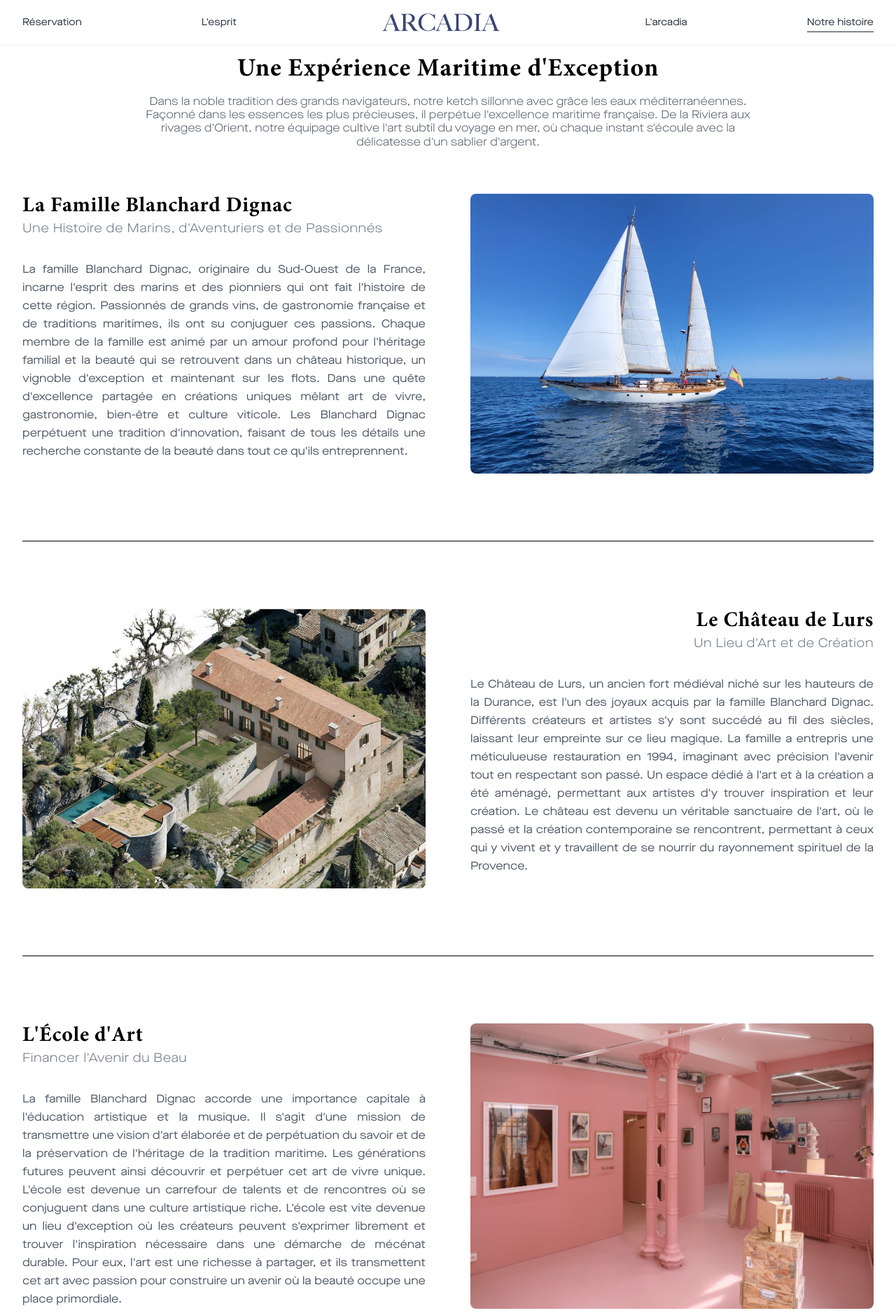
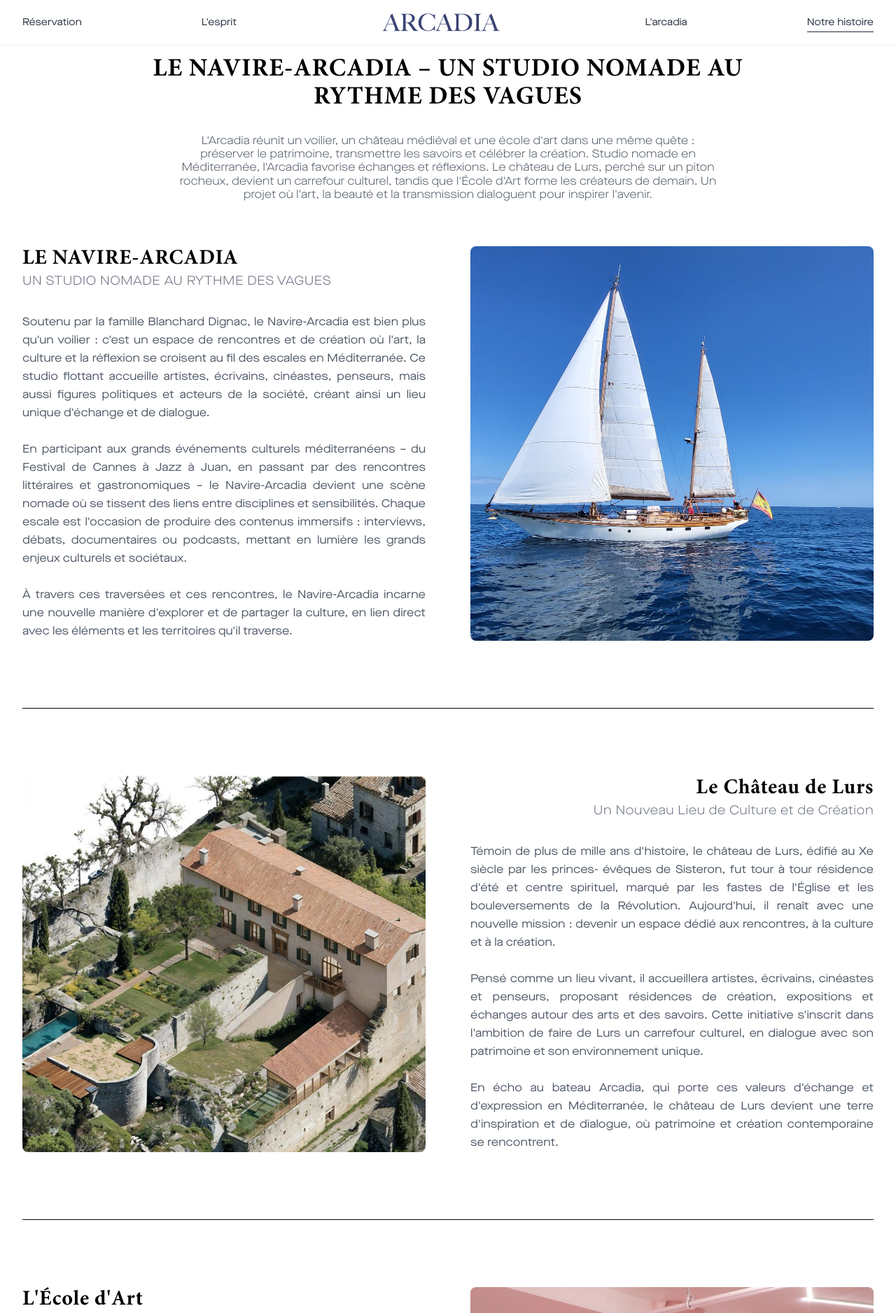
Before and after one commit to hugotiem/arcadia-website, a Next.js app: page /histoire in a window 1280 px wide. Shown: the top 1877 px of the page at 70% size. Built offline with nearby package versions, Linux system fonts and the light colour scheme.

Commit message:
fix: correction des apostrophes dans histoire/page.tsx et remplacement de img par Image dans DetailView.tsx

```diff
--- a/src/app/histoire/page.tsx
+++ b/src/app/histoire/page.tsx
@@ -42,50 +42,54 @@
         <div className="max-w-4xl mx-auto px-4 text-center">
           <h1
             ref={setRef(0)}
-            className="text-4xl font-bold mb-4 font-minion-pro animate-on-scroll"
+            className="text-4xl font-bold mb-8 font-minion-pro animate-on-scroll"
             data-animation="animate-fade-up"
           >
-            Une Expérience Maritime d&apos;Exception
+            LE NAVIRE-ARCADIA – UN STUDIO NOMADE AU RYTHME DES VAGUES
           </h1>
           <p
             ref={setRef(1)}
-            className="text-gray-600 leading-relaxed font-light animate-on-scroll"
+            className="text-gray-600 leading-relaxed font-light animate-on-scroll max-w-3xl mx-auto"
             data-animation="animate-fade-up"
             style={{lineHeight: '1.2em'}}
           >
-            Dans la noble tradition des grands navigateurs, notre ketch sillonne avec grâce
-            les eaux méditerranéennes. Façonné dans les essences les plus précieuses, il perpétue
-            l&apos;excellence maritime française. De la Riviera aux rivages d&apos;Orient, notre équipage cultive
-            l&apos;art subtil du voyage en mer, où chaque instant s&apos;écoule avec la délicatesse d&apos;un sablier
-            d&apos;argent.
+            L&apos;Arcadia réunit un voilier, un château médiéval et une école d&apos;art dans une même quête :
+            préserver le patrimoine, transmettre les savoirs et célébrer la création.
+            Studio nomade en Méditerranée, l&apos;Arcadia favorise échanges et réflexions. Le château de
+            Lurs, perché sur un piton rocheux, devient un carrefour culturel, tandis que l&apos;École d&apos;Art
+            forme les créateurs de demain.
+            Un projet où l&apos;art, la beauté et la transmission dialoguent pour inspirer l&apos;avenir.
           </p>
         </div>
       </section>
 
       {/* Histoire Sections */}
       <div className="max-w-[90rem] mx-auto px-8 space-y-24 pb-24">
-        {/* La Famille Blanchard Dignac */}
+        {/* Le Navire-Arcadia */}
         <section className="grid grid-cols-1 md:grid-cols-2 gap-16 items-start">
           <div
             ref={setRef(2)}
             className="animate-on-scroll h-fit"
             data-animation="animate-slide-right"
           >
-            <h2 className="text-3xl font-bold font-minion-pro">La Famille Blanchard Dignac</h2>
-            <h3 className="text-lg text-gray-500 mb-8 font-light">Une Histoire de Marins, d&apos;Aventuriers et de Passionnés</h3>
+            <h2 className="text-3xl font-bold font-minion-pro">LE NAVIRE-ARCADIA</h2>
+            <h3 className="text-lg text-gray-500 mb-8 font-light">UN STUDIO NOMADE AU RYTHME DES VAGUES</h3>
             <p className="text-gray-600 leading-relaxed text-justify">
-              La famille Blanchard Dignac, originaire du Sud-Ouest de la France,
-              incarne l&apos;esprit des marins et des pionniers qui ont fait l&apos;histoire de
-              cette région. Passionnés de grands vins, de gastronomie française
-              et de traditions maritimes, ils ont su conjuguer ces passions.
-              Chaque membre de la famille est animé par un amour profond pour
-              l&apos;héritage familial et la beauté qui se retrouvent dans un château
-              historique, un vignoble d&apos;exception et maintenant sur les flots.
-              Dans une quête d&apos;excellence partagée en créations uniques mêlant
-              art de vivre, gastronomie, bien-être et culture viticole. Les
-              Blanchard Dignac perpétuent une tradition d&apos;innovation, faisant de
-              tous les détails une recherche constante de la beauté dans tout ce
-              qu&apos;ils entreprennent.
+              Soutenu par la famille Blanchard Dignac, le Navire-Arcadia est bien plus qu&apos;un voilier : c&apos;est
+              un espace de rencontres et de création où l&apos;art, la culture et la réflexion se croisent au fil des
+              escales en Méditerranée. Ce studio flottant accueille artistes, écrivains, cinéastes, penseurs,
+              mais aussi figures politiques et acteurs de la société, créant ainsi un lieu unique d&apos;échange
+              et de dialogue.
+              <br /><br />
+              En participant aux grands événements culturels méditerranéens – du Festival de Cannes à
+              Jazz à Juan, en passant par des rencontres littéraires et gastronomiques – le Navire-Arcadia
+              devient une scène nomade où se tissent des liens entre disciplines et sensibilités. Chaque
+              escale est l&apos;occasion de produire des contenus immersifs : interviews, débats,
+              documentaires ou podcasts, mettant en lumière les grands enjeux culturels et sociétaux.
+              <br /><br />
+              À travers ces traversées et ces rencontres, le Navire-Arcadia incarne une nouvelle manière
+              d&apos;explorer et de partager la culture, en lien direct avec les éléments et les territoires qu&apos;il
+              traverse.
             </p>
           </div>
           <div
@@ -96,7 +100,7 @@
           >
             <Image
               src="/HISTOIRE/1.JPG"
-              alt="La Famille Blanchard Dignac"
+              alt="Le Navire-Arcadia"
               fill
               className="object-cover rounded-lg"
             />
@@ -128,19 +132,21 @@
           >
             <div className="text-right">
               <h2 className="text-3xl font-bold font-minion-pro">Le Château de Lurs</h2>
-              <h3 className="text-lg text-gray-500 mb-8 font-light">Un Lieu d&apos;Art et de Création</h3>
+              <h3 className="text-lg text-gray-500 mb-8 font-light">Un Nouveau Lieu de Culture et de Création</h3>
               <p className="text-gray-600 leading-relaxed text-justify">
-                Le Château de Lurs, un ancien fort médiéval niché sur les hauteurs de
-                la Durance, est l&apos;un des joyaux acquis par la famille Blanchard Dignac.
-                Différents créateurs et artistes s&apos;y sont succédé au fil des siècles,
-                laissant leur empreinte sur ce lieu magique. La famille a entrepris
-                une méticulueuse restauration en 1994, imaginant avec précision
-                l&apos;avenir tout en respectant son passé. Un espace dédié à l&apos;art et à
-                la création a été aménagé, permettant aux artistes d&apos;y trouver
-                inspiration et leur création. Le château est devenu un véritable
-                sanctuaire de l&apos;art, où le passé et la création contemporaine se
-                rencontrent, permettant à ceux qui y vivent et y travaillent de se
-                nourrir du rayonnement spirituel de la Provence.
+                Témoin de plus de mille ans d&apos;histoire, le château de Lurs, édifié au Xe siècle par les princes-
+                évêques de Sisteron, fut tour à tour résidence d&apos;été et centre spirituel, marqué par les fastes
+                de l&apos;Église et les bouleversements de la Révolution. Aujourd&apos;hui, il renaît avec une nouvelle
+                mission : devenir un espace dédié aux rencontres, à la culture et à la création.
+                <br /><br />
+                Pensé comme un lieu vivant, il accueillera artistes, écrivains, cinéastes et penseurs,
+                proposant résidences de création, expositions et échanges autour des arts et des savoirs.
+                Cette initiative s&apos;inscrit dans l&apos;ambition de faire de Lurs un carrefour culturel, en dialogue
+                avec son patrimoine et son environnement unique.
+                <br /><br />
+                En écho au bateau Arcadia, qui porte ces valeurs d&apos;échange et d&apos;expression en
+                Méditerranée, le château de Lurs devient une terre d&apos;inspiration et de dialogue, où
+                patrimoine et création contemporaine se rencontrent.
               </p>
             </div>
           </div>
@@ -159,17 +165,27 @@
             <h2 className="text-3xl font-bold font-minion-pro">L&apos;École d&apos;Art</h2>
             <h3 className="text-lg text-gray-500 mb-8 font-light">Financer l&apos;Avenir du Beau</h3>
             <p className="text-gray-600 leading-relaxed text-justify">
-              La famille Blanchard Dignac accorde une importance capitale à
-              l&apos;éducation artistique et la musique. Il s&apos;agit d&apos;une mission de transmettre
-              une vision d&apos;art élaborée et de perpétuation du savoir et de la préservation
-              de l&apos;héritage de la tradition maritime. Les générations futures peuvent ainsi
-              découvrir et perpétuer cet art de vivre unique. L&apos;école est devenue un
-              carrefour de talents et de rencontres où se conjuguent dans une culture
-              artistique riche. L&apos;école est vite devenue un lieu d&apos;exception où les créateurs
-              peuvent s&apos;exprimer librement et trouver l&apos;inspiration nécessaire
-              dans une démarche de mécénat durable. Pour eux, l&apos;art est une
-              richesse à partager, et ils transmettent cet art avec passion
-              pour construire un avenir où la beauté occupe une place primordiale.
+              La famille Blanchard Dignac accorde une importance capitale à l&apos;éducation artistique et au
+              mécénat. Animés par cette conviction, ils ont choisi de financer L&apos;ÉCOLE D&apos;ART, un
+              établissement indépendant dédié à la transmission des savoir-faire techniques et artistiques,
+              et à la préservation de la beauté sous toutes ses formes.
+              <br /><br />
+              L&apos;ÉCOLE D&apos;ART s&apos;inscrit dans cette vision en proposant un enseignement qui allie culture,
+              technique et créativité, permettant à chaque étudiant d&apos;explorer librement son potentiel. En
+              seulement cinq ans, elle s&apos;est hissée parmi les trois meilleures classes préparatoires selon le
+              magazine Beaux-Arts, avec un taux de réussite aux concours supérieur à 94 %. Ces résultats
+              exceptionnels témoignent de la qualité de sa pédagogie, de ses ateliers techniques et de
+              l&apos;engagement sans faille de son équipe enseignante.
+              <br /><br />
+              Implantée à Montreuil, en Seine-Saint-Denis, l&apos;école évolue au cœur d&apos;un territoire artistique
+              dynamique, en dialogue constant avec la scène contemporaine. Sous la direction de Vincent
+              Villard et Julie Le Guern, elle offre un accompagnement personnalisé, formant de véritables
+              polytechniciens de l&apos;art capables de naviguer entre disciplines et de tracer leur propre voie
+              artistique.
+              <br /><br />
+              Soutenue par la famille Blanchard Dignac dans une démarche de mécénat durable, L&apos;ÉCOLE
+              D&apos;ART incarne un engagement commun : faire de l&apos;art un espace de liberté, de
+              transmission et d&apos;émancipation.
             </p>
           </div>
           <div
--- a/src/app/reservation/[id]/DetailView.tsx
+++ b/src/app/reservation/[id]/DetailView.tsx
@@ -65,10 +65,12 @@
                   layoutId={`card-image-${item.id}`}
                   className="relative h-full"
                 >
-                  <img
+                  <Image
                     src={item.image}
                     alt={item.title}
-                    className="object-cover h-full w-full"
+                    fill
+                    className="object-cover"
+                    sizes="(max-width: 768px) 100vw, 50vw"
                   />
                 </motion.div>
                 <div className="absolute inset-0 bg-black/30 sm:bg-transparent"></div>
```
